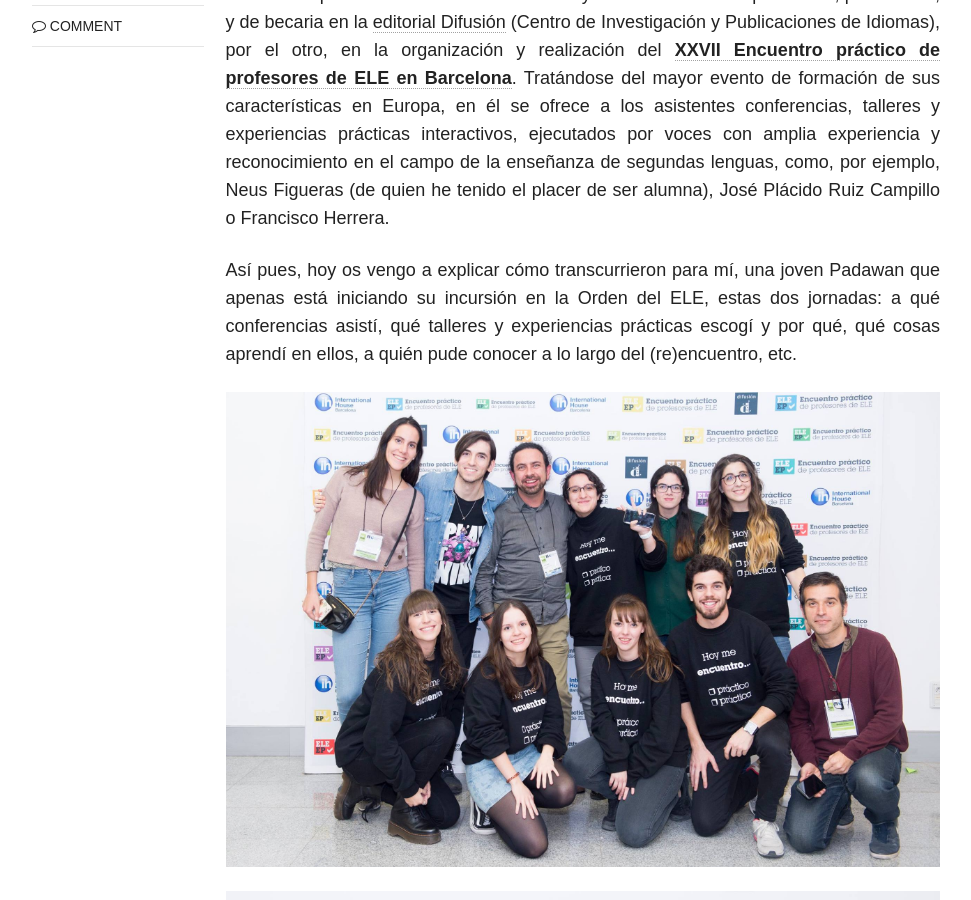
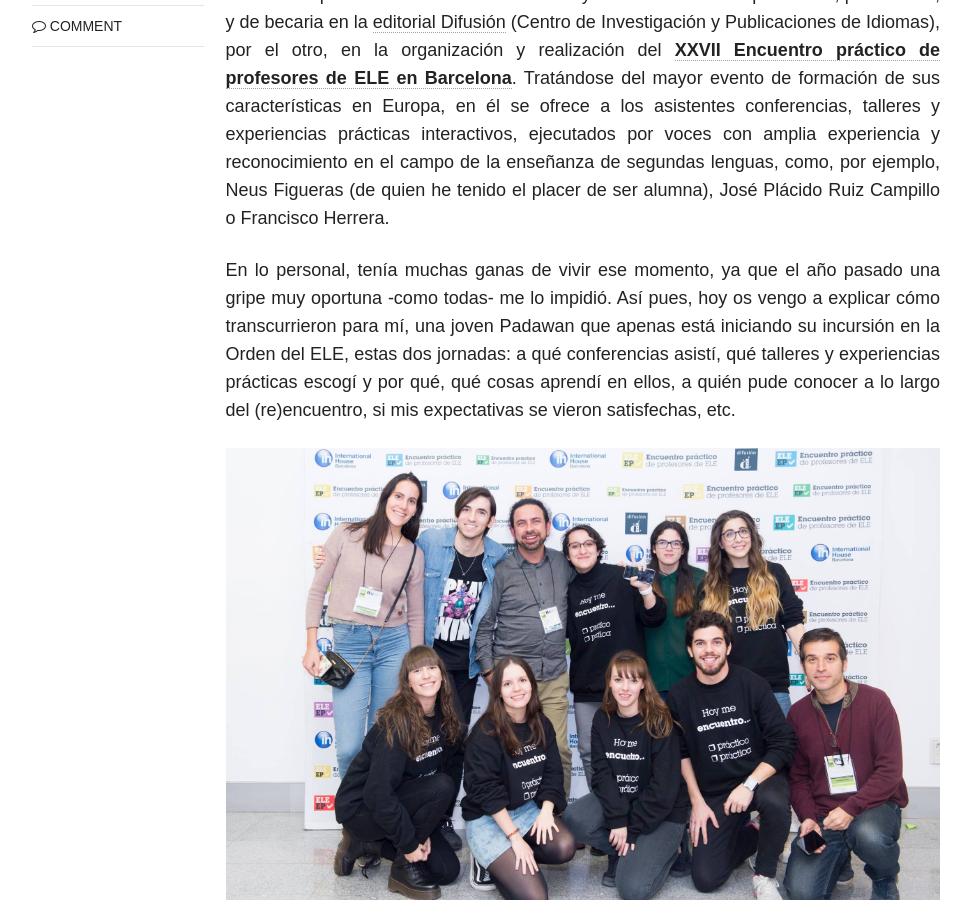
Before and after one commit to immalopez/immalopez.github.io, a Jekyll site: the page built from _posts/blog/2018-12-27-yo-una-joven-padawan.md, in a window 1280 px wide and 900 px high, scrolled down 648 px. Shown: the whole window, without its empty margins (154-1125 px from the left). Built offline with Jekyll 4.4.1, drawn with Linux system fonts in a browser that asks for light colours; nearby versions of some CDN libraries; comment, search, counter and statistics services are not loaded.

Commit message:
Update 2018-12-27-yo-una-joven-padawan.md

```diff
--- a/_posts/blog/2018-12-27-yo-una-joven-padawan.md
+++ b/_posts/blog/2018-12-27-yo-una-joven-padawan.md
@@ -13,7 +13,7 @@ image:
 
 Los pasados 21 y 22 de diciembre tuve la oportunidad de participar, en calidad de estudiante del <a href=" https://www.ub.edu/portal/web/educacion/masteres-universitarios/-/ensenyament/detallEnsenyament/1060507" target="_blank">Máster de Formación de Profesores de Español como Lengua Extranjera</a> coordinado por la Universidad de Barcelona y la Universidad Pompeu Fabra, por un lado, y de becaria en la <a href="https://www.difusion.com" target="_blank">editorial Difusión</a> (Centro de Investigación y Publicaciones de Idiomas), por el otro, en la organización y realización del <a href="https://www.encuentro-practico.com" target="_blank">**XXVII Encuentro práctico de profesores de ELE en Barcelona**</a>. Tratándose del mayor evento de formación de sus características en Europa, en él se ofrece a los asistentes conferencias, talleres y experiencias prácticas interactivos, ejecutados por voces con amplia experiencia y reconocimiento en el campo de la enseñanza de segundas lenguas, como, por ejemplo, Neus Figueras (de quien he tenido el placer de ser alumna), José Plácido Ruiz Campillo o Francisco Herrera.
 
-Así pues, hoy os vengo a explicar cómo transcurrieron para mí, una joven Padawan que apenas está iniciando su incursión en la Orden del ELE, estas dos jornadas: a qué conferencias asistí, qué talleres y experiencias prácticas escogí y por qué, qué cosas aprendí en ellos, a quién pude conocer a lo largo del (re)encuentro, etc.
+En lo personal, tenía muchas ganas de vivir ese momento, ya que el año pasado una gripe muy oportuna -como todas- me lo impidió. Así pues, hoy os vengo a explicar cómo transcurrieron para mí, una joven Padawan que apenas está iniciando su incursión en la Orden del ELE, estas dos jornadas: a qué conferencias asistí, qué talleres y experiencias prácticas escogí y por qué, qué cosas aprendí en ellos, a quién pude conocer a lo largo del (re)encuentro, si mis expectativas se vieron satisfechas, etc.
 
 ![Primera foto grupal](/images/49762984_2075649652458469_5946944892092547072_o.jpg)
 
```
